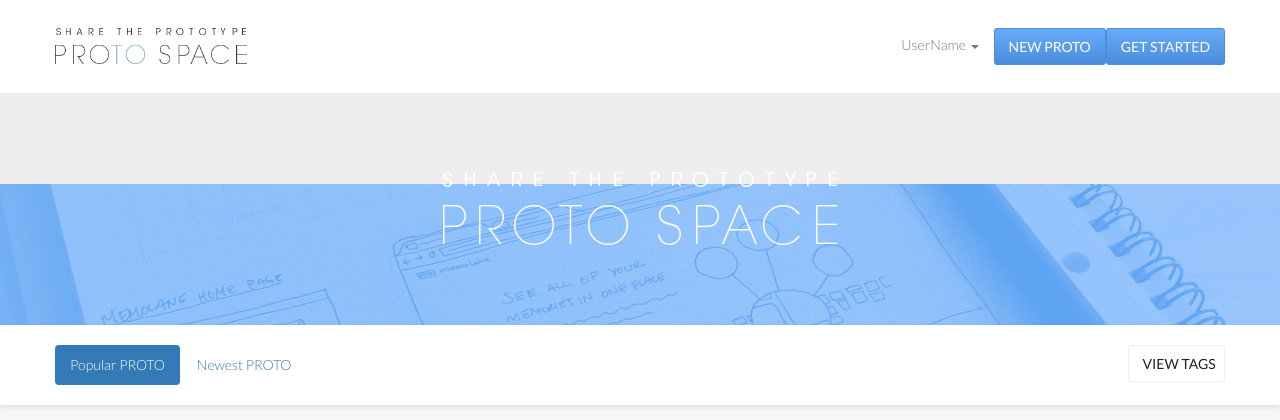
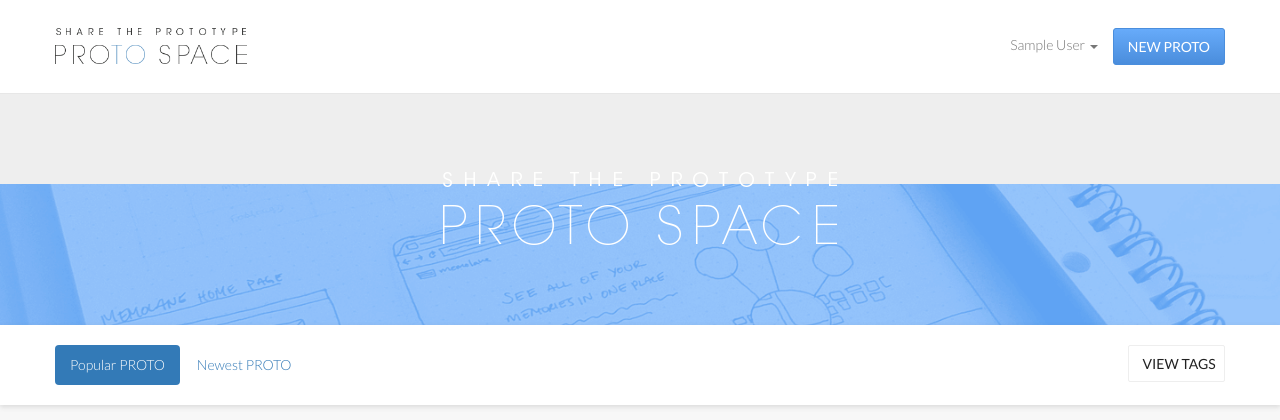
Before and after one commit to shockdayukio/proto-space, a Rails app: page / in a window 1280 px wide. Shown: the top 420 px of the page. Run offline with Rails 7, Linux system fonts and the light colour scheme; the visitor is signed in with stand-in values (Sample User, id 1); style sheets or scripts are compiled from the project's sources; some libraries are stand-ins or nearby versions.

Commit message:
Changed the header depending on whether user sign_in

```diff
--- a/app/views/layouts/_header.html.haml
+++ b/app/views/layouts/_header.html.haml
@@ -7,24 +7,24 @@
     %a.navbar-brand(href="/")
       = image_tag("logo.png", alt: "PROTO TYPE - SHARE THE PROTOTYPE", height: "36px")
     .navbar-collapse.collapse.navbar-responsive-collapse
-      //not login
-      %ul.nav.navbar-nav.navbar-right
-        %li
-          .btn.btn-primary.navbar-btn
-            %a{href: "/login"}
-              Get Started
-      //login
-      %ul.nav.navbar-nav.navbar-right
-        %li.dropdown
-          %a.dropdown-toggle{"aria-expanded": "false", "data-toggle": "dropdown", href: "#", role: "button"}
-            UserName
-            %span.caret
-          %ul.dropdown-menu{role: "menu"}
-            %li
-              %a{href: "#"} Profile Edit
-            %li
-              =link_to "Logout", destroy_user_session_path, method: :delete
-        %li
-          .btn.btn-primary.navbar-btn
-            %a{href: "/proto/new"}
-              New Proto
+      -if user_signed_in?
+        %ul.nav.navbar-nav.navbar-right
+          %li.dropdown
+            =link_to @user.name, "aria-expanded": "false", "data-toggle": "dropdown", href: "#", class: "dropdown-toggle" do
+              =@user.name
+              %span.caret
+              %ul.dropdown-menu{role: "menu"}
+                %li
+                  =link_to "My Page", user_path(@user)
+                %li
+                  =link_to "Profile Edit", edit_user_path(@user)
+                %li
+                  =link_to "Logout", destroy_user_session_path, method: :delete
+          %li
+            .btn.btn-primary.navbar-btn
+              =link_to "New Proto", new_prototype_path
+      -else
+        %ul.nav.navbar-nav.navbar-right
+          %li
+            .btn.btn-primary.navbar-btn
+              =link_to "Get Started", new_user_session_path
```
